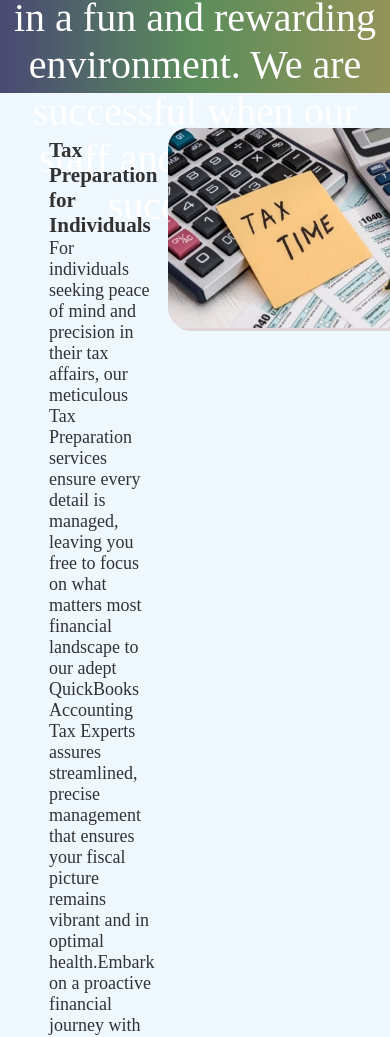
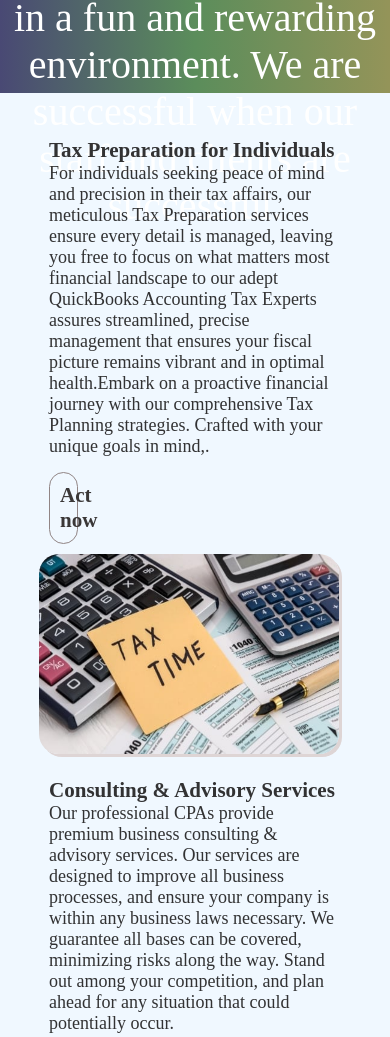
Before and after one commit to MostafaMaged00/sba307, a plain HTML site: page index.html in a window 390 px wide. Shown: the part 852-1889 px from the top of the page. Drawn offline with Linux system fonts and the light colour scheme.

```diff
--- a/styles/style.css
+++ b/styles/style.css
@@ -114,6 +114,7 @@ a:hover {
 
 .main-cont {
     display: flex;
+    /* flex-direction: column; */
     margin-top: 10px;
 
 
@@ -538,6 +539,13 @@ h1{
         display: flex;
        flex-direction: column;
     }
+    .main-cont {
+        display: flex;
+        flex-direction: column;
+        margin-top: 10px;
+
+
+    }
 
 }
 
```
Also changed, not shown: 1 other file.
